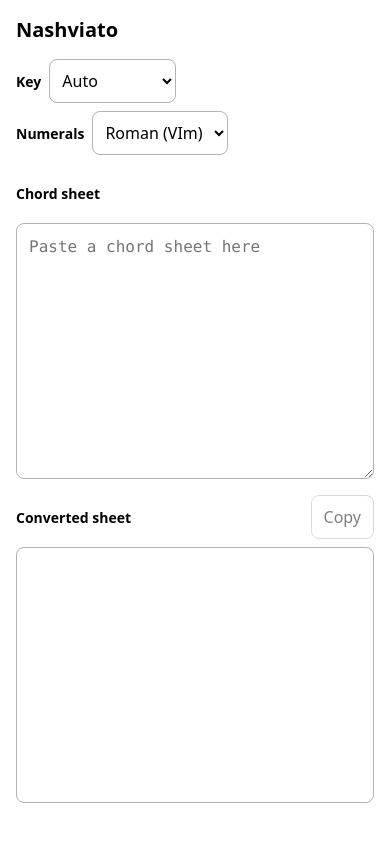
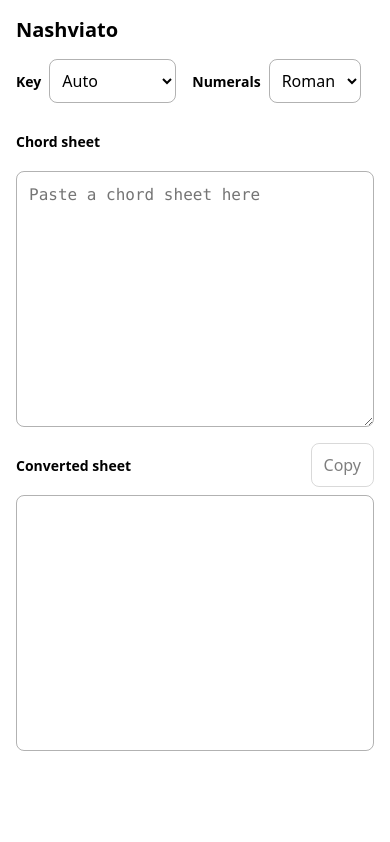
Before and after one commit to SSprajc/Nashviato, a React (Vite) app: page / in a window 390 px wide. Built offline with nearby package versions, Linux system fonts and the light colour scheme.

Commit message:
fix(ui): fit both pickers on one row at phone width
Shorter option labels for the numerals setting.

```diff
--- a/src/ui/StylePicker.tsx
+++ b/src/ui/StylePicker.tsx
@@ -8,8 +8,8 @@ export function StylePicker({ value, onChange }: Props) {
     <label className="picker">
       <span>Numerals</span>
       <select value={value} onChange={(event) => onChange(event.target.value as NotationStyle)}>
-        <option value="roman">Roman (VIm)</option>
-        <option value="arabic">Arabic (6m)</option>
+        <option value="roman">Roman</option>
+        <option value="arabic">Arabic</option>
       </select>
     </label>
   );
```
